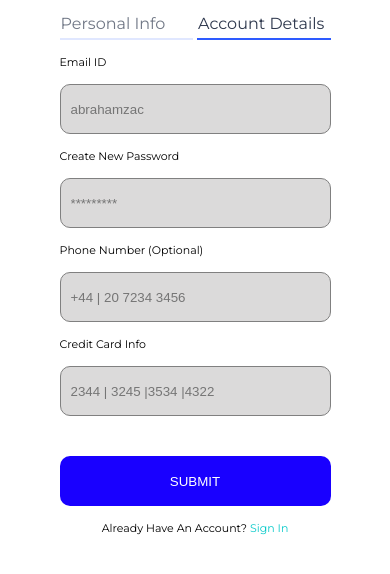
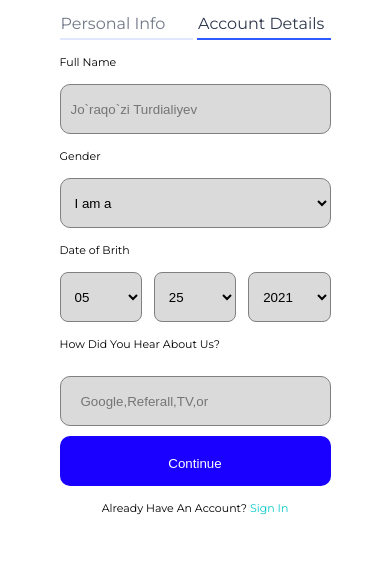
Before and after one commit to TurdaliyevJoraqozi/Sign-Up-pages, a plain HTML site: page page_5.html in a window 390 px wide. Shown: the part 304-878 px from the top of the page. After the commit the page ends 844 px from the top, so only its background shows below. Drawn offline with Linux system fonts and the light colour scheme.

Commit message:
Project complated

```diff
--- a/css/queries.css
+++ b/css/queries.css
@@ -21,10 +21,7 @@
     left: 0;
     height: 25rem;
   }
-}
 
-/* page 8 uchun responsive  */
-@media (max-width: 1000px) {
   .page8 {
     display: flex;
     flex-direction: column;
@@ -47,11 +44,9 @@
     left: 0;
     height: 25rem;
   }
-}
 
-/* page 11 uchun responsive */
+  /* page 11 uchun responsive */
 
-@media (max-width: 1000px) {
   .page11 {
     display: flex;
     flex-direction: column;
@@ -74,10 +69,9 @@
     left: 0;
     height: 25rem;
   }
-}
 
-/* 12-page uchun responsive */
-@media (max-width: 1000px) {
+  /* 12-page uchun responsive */
+
   .page12 {
     display: flex;
     flex-direction: column;
@@ -100,10 +94,9 @@
     left: 0;
     height: 25rem;
   }
-}
 
-/* 1-page  uchun responsive*/
-@media (max-width: 1000px) {
+  /* 1-page  uchun responsive*/
+
   .page1 {
     display: flex;
     flex-direction: column;
@@ -126,10 +119,9 @@
     left: 0;
     height: 25rem;
   }
-}
 
-/* 2-page uchun responsive */
-@media (max-width: 1000px) {
+  /* 2-page uchun responsive */
+
   .page2 {
     display: flex;
     flex-direction: column;
@@ -152,4 +144,12 @@
     left: 0;
     height: 25rem;
   }
+  .page5 {
+    display: flex;
+  }
+  .login,
+  .visa {
+    margin-top: 1rem;
+    padding: 2rem;
+  }
 }
--- a/css/style.css
+++ b/css/style.css
@@ -405,3 +405,105 @@ span {
   display: flex;
   gap: 3rem;
 }
+
+/* 5-page uchun style yozishni boshladim */
+.page5 {
+  background-color: rgb(255, 255, 255);
+  display: grid;
+  grid-template-columns: repeat(2, 1fr);
+  height: 100vh;
+  padding: 0rem;
+  gap: 0rem;
+}
+.businesswoman img {
+  background-repeat: no-repeat;
+  background-size: cover;
+  background-position: center;
+  width: 70rem;
+  height: 82rem;
+}
+
+.right_sign {
+  padding: 8rem 12rem;
+  z-index: 1;
+}
+.text {
+  padding: 1.5rem 0;
+}
+.in {
+  font-size: 3rem;
+}
+.ismcha {
+  font-size: 1.1rem;
+}
+.sign-nav {
+  display: grid;
+  grid-template-columns: 1fr 1fr;
+  gap: 0.4rem;
+}
+.sign-nav a {
+  text-decoration: none;
+  padding: 0.1rem 0 0.5rem 0.1rem;
+  color: #2e384dad;
+  border-bottom: 2px solid #e0e7ff;
+  font-size: 1.6rem;
+}
+.sign-nav .activ {
+  border-bottom: 2px solid #2e5bff;
+  color: #2e384d;
+}
+.name-input {
+  height: 5rem;
+  width: 40rem;
+  padding: 1rem;
+  border: solid 0.1rem;
+  border-color: gray;
+  border-radius: 1rem;
+  background-color: rgb(219, 218, 218);
+}
+
+.forget {
+  display: block;
+  font-size: 1.1rem;
+}
+.login {
+  background-color: rgb(25, 0, 255);
+  color: white;
+  border: none;
+}
+.tugma {
+  margin-top: 4rem;
+}
+.an {
+  text-align: center;
+}
+span {
+  color: rgb(5, 201, 201);
+}
+.two_section {
+  display: flex;
+  gap: 3rem;
+}
+.name_select {
+  height: 5rem;
+  width: 100%;
+  padding: 1rem;
+  border: solid 0.1rem;
+  border-color: gray;
+  border-radius: 1rem;
+  background-color: rgb(219, 218, 218);
+}
+.select_group {
+  display: grid;
+  grid-template-columns: repeat(3, 1fr);
+  gap: 1.2rem;
+}
+.date_item select {
+  width: 100%;
+  height: 5rem;
+  padding: 1rem;
+  border: solid 0.1rem;
+  border-color: gray;
+  border-radius: 0.8rem;
+  background-color: rgb(219, 218, 218);
+}
--- a/page_5.html
+++ b/page_5.html
@@ -23,7 +23,7 @@
     />
   </head>
   <body>
-    <div class="container page2">
+    <div class="container page5">
       <div class="businesswoman">
         <img
           src="images/businesswoman-or-office-worker-sitting-at-the-computer-M62409.jpeg"
@@ -37,35 +37,53 @@
             <a href="#" id="">Personal Info</a>
             <a href="#" class="activ">Account Details</a>
           </div>
-          <p class="text ismcha">Email ID</p>
+          <p class="text ismcha">Full Name</p>
           <input
             class="name-input autoresition"
             type="text"
-            placeholder="abrahamzac"
+            placeholder="Jo`raqo`zi Turdialiyev"
             required
           />
-          <p class="text ismcha">Create New Password</p>
-          <input
-            class="name-input code"
-            type="number"
-            placeholder="*********"
-            required
-          />
-          <p class="text ismcha">Phone Number (Optional)</p>
-          <input
-            class="name-input raqam"
-            type="number"
-            placeholder="+44 | 20 7234 3456"
-            required
-          />
-          <p class="text ismcha">Credit Card Info</p>
+          <p class="text ismcha">Gender</p>
+          <select class="name_select">
+            <option value="I am Joni">I am a</option>
+            <option value="">I am Fazliddin</option>
+            <option value="">I am Joni</option>
+          </select>
+          <p class="text ismcha">Date of Brith</p>
+          <div class="select_group">
+            <div class="date_item">
+              <select name="" id="">
+                <option value="">05</option>
+                <option value="">06</option>
+                <option value="">07</option>
+              </select>
+            </div>
+            <div class="date_item">
+              <select name="" id="">
+                <option value="">25</option>
+                <option value="">26</option>
+                <option value="">27</option>
+              </select>
+            </div>
+            <div class="date_item">
+              <select name="" id="">
+                <option value="">2021</option>
+                <option value="">2022</option>
+                <option value="">2023</option>
+              </select>
+            </div>
+
+        </div>
+          </div>
+          <p class="text ismcha">How Did You Hear About Us?</p>
           <input
             class="name-input visa"
             type="number"
-            placeholder="2344 | 3245 |3534 |4322"
+            placeholder="Google,Referall,TV,or"
             required
           />
-          <button class="text name-input login tugma">SUBMIT</button>
+          <button class="text name-input login tugma">Continue</button>
           <p class="text an ismcha">
             Already Have An Account? <span>Sign In</span>
           </p>
```
